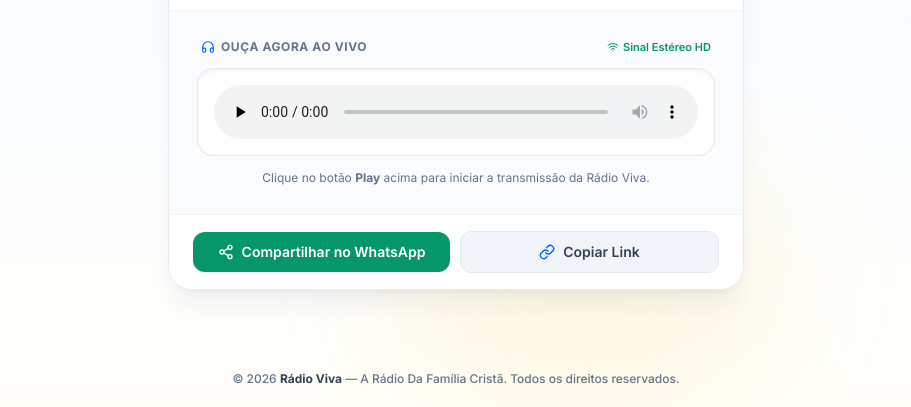
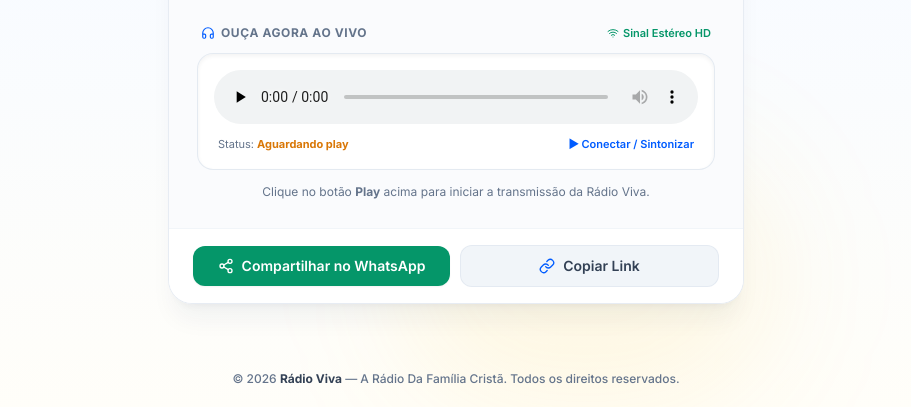
Before and after one commit to joaozinholindo123/Radio-viva, a plain HTML site: page index.html in a window 1280 px wide. Shown: the part 393-800 px from the top of the page, without its empty margins (184-1095 px from the left). Drawn offline with nearby package versions, Linux system fonts and the light colour scheme.

Commit message:
Atualizar o index.html

```diff
--- a/index.html
+++ b/index.html
@@ -128,12 +128,16 @@
                     </span>
                 </div>
 
-                <!-- Player Nativo Icecast2 -->
+                <!-- Player Nativo Icecast2 Ajustado (Link Único MP3) -->
                 <div id="player-box" class="w-full rounded-2xl bg-white p-4 border border-slate-200/90 shadow-inner flex flex-col items-center gap-3">
                     <audio id="audio-stream" controls preload="none" class="w-full">
-                        <source src="COLE_O_LINK_DO_TUNEL_AQUI/live" type="audio/mpeg">
+                        <source src="https://lawrence-drawing-bob-penny.trycloudflare.com/live" type="audio/mpeg">
                         Seu navegador não suporta o player de áudio.
                     </audio>
+                    <div class="flex items-center justify-between w-full text-[11px] text-slate-500 px-1">
+                        <span>Status: <strong id="stream-status" class="text-amber-600">Aguardando play</strong></span>
+                        <button onclick="conectarRadio()" class="text-[#005CFF] hover:underline font-semibold">▶ Conectar / Sintonizar</button>
+                    </div>
                 </div>
 
                 <p id="audio-hint" class="text-center text-xs text-slate-500 mt-3.5">
@@ -203,6 +207,25 @@
                 toast.classList.add('opacity-0', 'translate-y-3');
                 toast.classList.remove('opacity-100', 'translate-y-0');
             }, 3000);
+        }
+
+        // Função para conectar e reproduzir o stream com segurança
+        function conectarRadio() {
+            const audio = document.getElementById('audio-stream');
+            const status = document.getElementById('stream-status');
+
+            status.textContent = 'Conectando...';
+            status.className = 'text-blue-600 font-bold';
+
+            audio.load();
+            audio.play().then(() => {
+                status.textContent = 'Ao Vivo';
+                status.className = 'text-emerald-600 font-bold';
+            }).catch((error) => {
+                status.textContent = 'Erro / Verifique o Túnel';
+                status.className = 'text-red-600 font-bold';
+                console.error(error);
+            });
         }
 
         // Alterna entre Tema Claro Acolhedor e Tema Escuro Noturno
```
